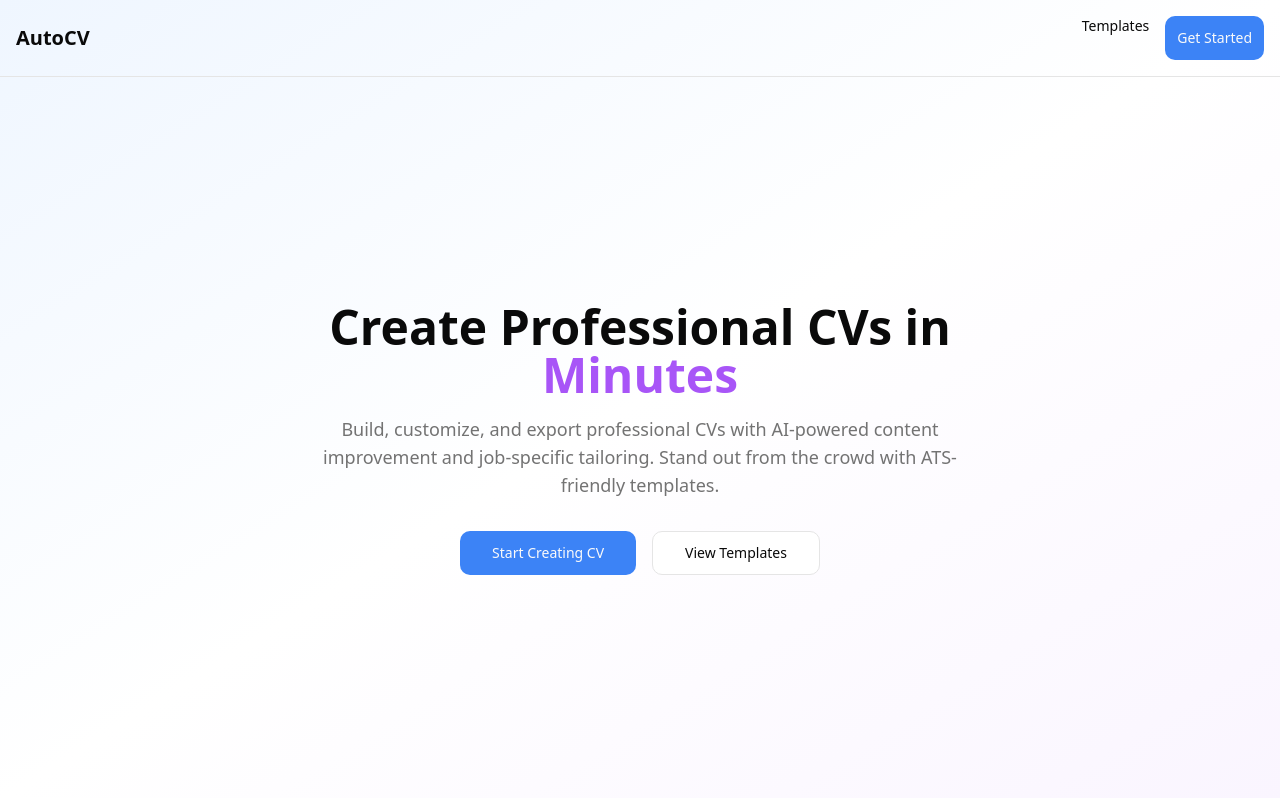
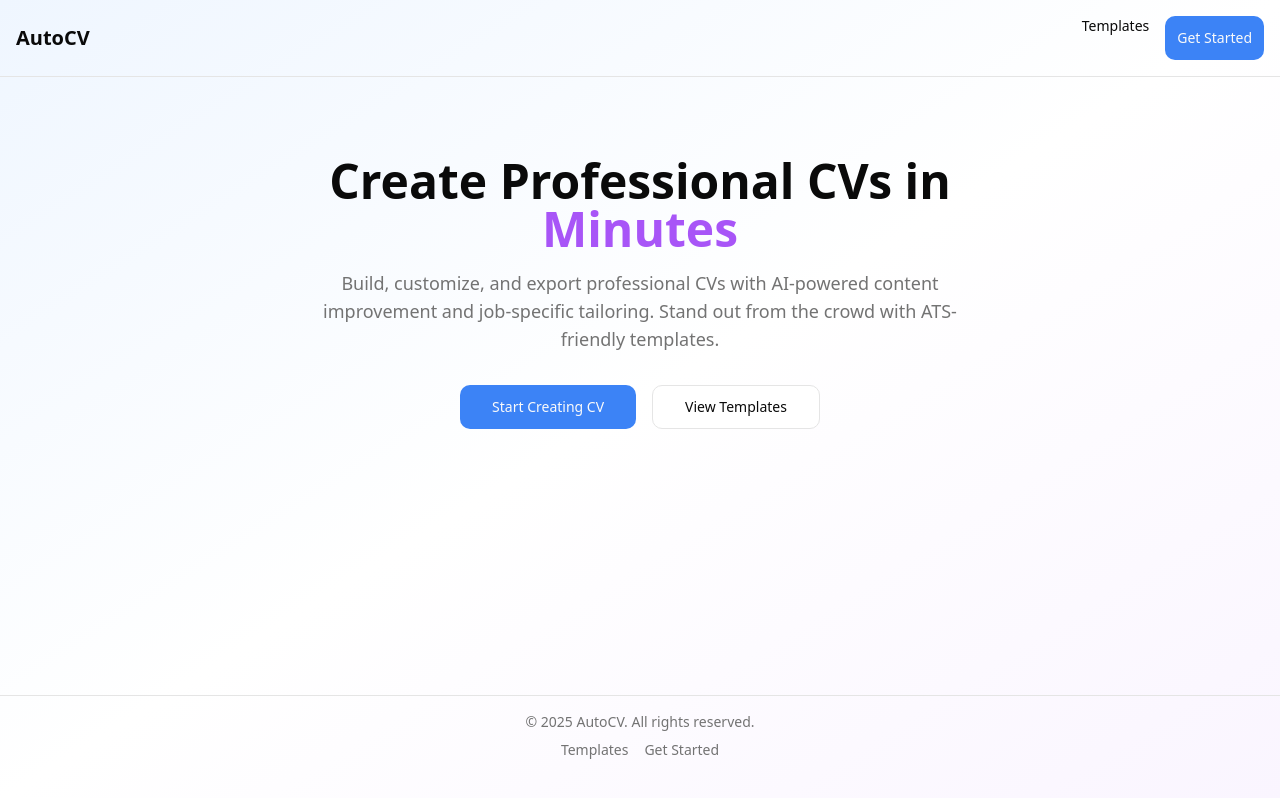
Before and after one commit to Urdemonlord/GenCV, a Next.js app in the folder apps/web/: page / in a window 1280 px wide. Built offline with nearby package versions, Linux system fonts and the light colour scheme.

Commit message:
add landing components

```diff
--- a/apps/web/app/actions/pdf-generator.ts
+++ b/apps/web/app/actions/pdf-generator.ts
@@ -145,7 +145,8 @@ This CV was generated using a basic PDF fallback because the primary
 PDF generation failed. For full fidelity, please try again later.
 `;
 
-    const { default: PDFDocument } = await import('pdfkit');
+    // Use standalone build to ensure standard fonts are bundled
+    const { default: PDFDocument } = await import('pdfkit/js/pdfkit.standalone.js');
     const doc = new PDFDocument();
     const buffers: Buffer[] = [];
     doc.on('data', (chunk: Buffer) => buffers.push(chunk));
--- /dev/null
+++ b/apps/web/app/components/footer.tsx
@@ -0,0 +1,17 @@
+import Link from 'next/link';
+
+export default function Footer() {
+  return (
+    <footer className="border-t p-4 text-center text-sm text-muted-foreground">
+      <p>&copy; {new Date().getFullYear()} AutoCV. All rights reserved.</p>
+      <div className="mt-2 flex justify-center gap-4">
+        <Link href="/templates" className="hover:underline">
+          Templates
+        </Link>
+        <Link href="/builder" className="hover:underline">
+          Get Started
+        </Link>
+      </div>
+    </footer>
+  );
+}
--- /dev/null
+++ b/apps/web/app/components/header.tsx
@@ -0,0 +1,18 @@
+import Link from 'next/link';
+import { Button } from '@cv-generator/ui';
+
+export default function Header() {
+  return (
+    <header className="flex items-center justify-between p-4 border-b">
+      <h1 className="text-xl font-bold">AutoCV</h1>
+      <nav className="flex items-center gap-4">
+        <Link href="/templates" className="text-sm">
+          Templates
+        </Link>
+        <Button asChild size="sm">
+          <Link href="/builder">Get Started</Link>
+        </Button>
+      </nav>
+    </header>
+  );
+}
--- /dev/null
+++ b/apps/web/app/components/hero.tsx
@@ -0,0 +1,23 @@
+import Link from 'next/link';
+import { Button } from '@cv-generator/ui';
+
+export default function Hero() {
+  return (
+    <section className="flex flex-col items-center justify-center text-center px-4 py-20">
+      <h2 className="text-3xl sm:text-5xl font-bold max-w-2xl mx-auto">
+        Create Professional CVs in <span className="text-purple-500">Minutes</span>
+      </h2>
+      <p className="mt-4 text-sm sm:text-lg text-muted-foreground max-w-2xl">
+        Build, customize, and export professional CVs with AI-powered content improvement and job-specific tailoring. Stand out from the crowd with ATS-friendly templates.
+      </p>
+      <div className="mt-8 flex flex-col sm:flex-row gap-4">
+        <Button asChild size="lg">
+          <Link href="/builder">Start Creating CV</Link>
+        </Button>
+        <Button asChild variant="outline" size="lg">
+          <Link href="/templates">View Templates</Link>
+        </Button>
+      </div>
+    </section>
+  );
+}
--- a/apps/web/app/page.tsx
+++ b/apps/web/app/page.tsx
@@ -1,34 +1,15 @@
-import Link from 'next/link';
-import { Button } from '@cv-generator/ui';
+import Header from './components/header';
+import Hero from './components/hero';
+import Footer from './components/footer';
 
 export default function LandingPage() {
   return (
     <div className="min-h-screen flex flex-col">
-      <header className="flex items-center justify-between p-4 border-b">
-        <h1 className="text-xl font-bold">AutoCV</h1>
-        <nav className="flex items-center gap-4">
-          <Link href="/templates" className="text-sm">Templates</Link>
-          <Button asChild size="sm">
-            <Link href="/builder">Get Started</Link>
-          </Button>
-        </nav>
-      </header>
-      <main className="flex-1 flex flex-col items-center justify-center text-center px-4 py-20">
-        <h2 className="text-3xl sm:text-5xl font-bold max-w-2xl mx-auto">
-          Create Professional CVs in <span className="text-purple-500">Minutes</span>
-        </h2>
-        <p className="mt-4 text-sm sm:text-lg text-muted-foreground max-w-2xl">
-          Build, customize, and export professional CVs with AI-powered content improvement and job-specific tailoring. Stand out from the crowd with ATS-friendly templates.
-        </p>
-        <div className="mt-8 flex flex-col sm:flex-row gap-4">
-          <Button asChild size="lg">
-            <Link href="/builder">Start Creating CV</Link>
-          </Button>
-          <Button asChild variant="outline" size="lg">
-            <Link href="/templates">View Templates</Link>
-          </Button>
-        </div>
+      <Header />
+      <main className="flex-1">
+        <Hero />
       </main>
+      <Footer />
     </div>
   );
 }
--- a/apps/web/declarations.d.ts
+++ b/apps/web/declarations.d.ts
@@ -35,3 +35,4 @@ declare module '@cv-generator/utils/shared' {
 }
 
 declare module 'pdfkit';
+declare module 'pdfkit/js/pdfkit.standalone.js';
```
